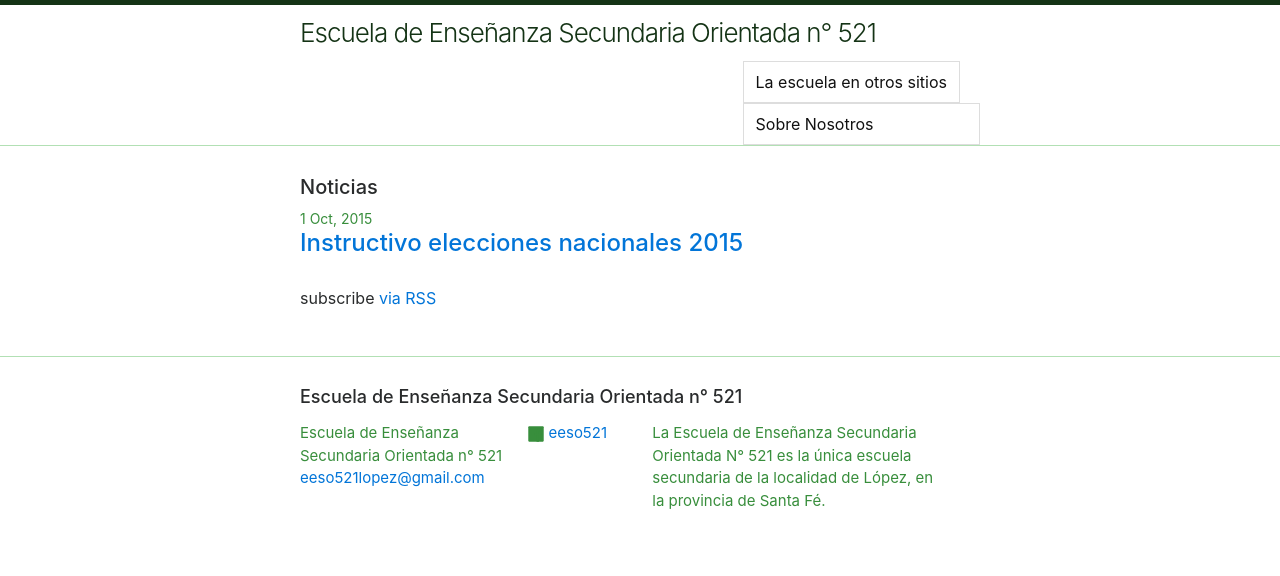
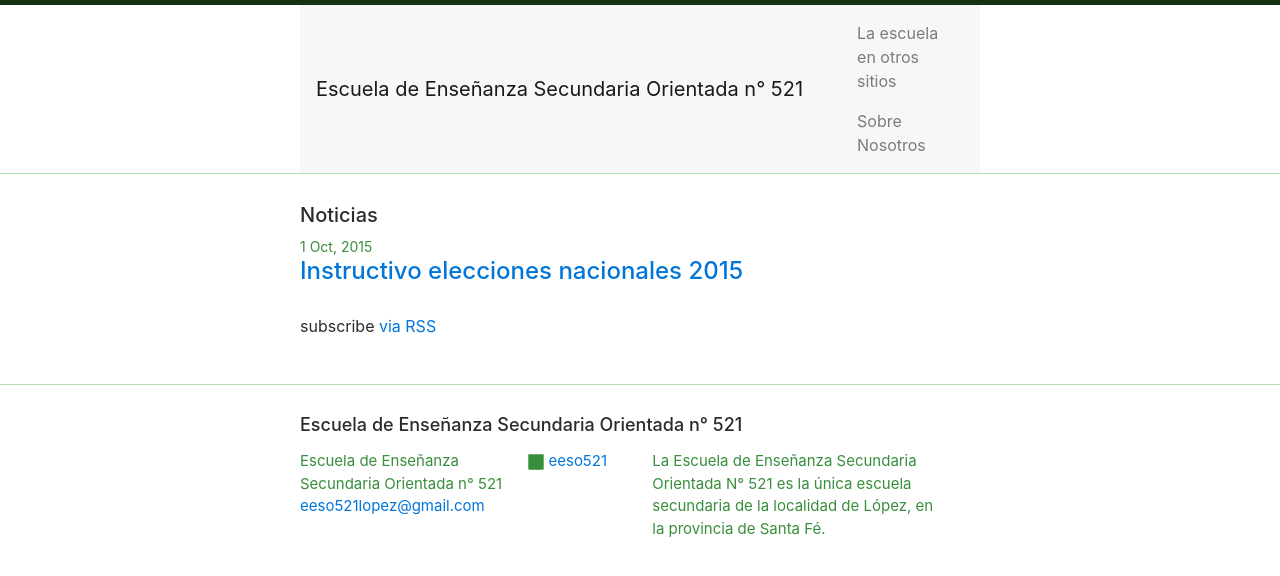
Before and after one commit to juanblas09/eeso521, a Jekyll site: the page built from index.html, in a window 1280 px wide. Shown: the top 576 px of the page. Built offline with Jekyll 4.4.1, drawn with Linux system fonts in a browser that asks for light colours; nearby versions of some CDN libraries.

Commit message:
Update header.html

```diff
--- a/_includes/header.html
+++ b/_includes/header.html
@@ -1,26 +1,24 @@
 <header class="site-header">
 
   <div class="wrapper">
+  <nav class="navbar navbar-toggleable-md navbar-light bg-faded">
+  <button class="navbar-toggler navbar-toggler-right" type="button" data-toggle="collapse" data-target="#navbarSupportedContent" aria-controls="navbarSupportedContent" aria-expanded="false" aria-label="Toggle navigation">
+    <span class="navbar-toggler-icon"></span>
+  </button>
+  <a class="navbar-brand" href="{{ site.baseurl }}/">{{ site.title }}</a>
 
-    <a class="site-title" href="{{ site.baseurl }}/">{{ site.title }}</a>
-
-    <nav class="site-nav">
-      <a href="#" class="menu-icon">
-        <svg viewBox="0 0 18 15">
-          <path fill="#424242" d="M18,1.484c0,0.82-0.665,1.484-1.484,1.484H1.484C0.665,2.969,0,2.304,0,1.484l0,0C0,0.665,0.665,0,1.484,0 h15.031C17.335,0,18,0.665,18,1.484L18,1.484z"/>
-          <path fill="#424242" d="M18,7.516C18,8.335,17.335,9,16.516,9H1.484C0.665,9,0,8.335,0,7.516l0,0c0-0.82,0.665-1.484,1.484-1.484 h15.031C17.335,6.031,18,6.696,18,7.516L18,7.516z"/>
-          <path fill="#424242" d="M18,13.516C18,14.335,17.335,15,16.516,15H1.484C0.665,15,0,14.335,0,13.516l0,0 c0-0.82,0.665-1.484,1.484-1.484h15.031C17.335,12.031,18,12.696,18,13.516L18,13.516z"/>
-        </svg>
-      </a>
-
-      <div class="trigger">
+  <div class="collapse navbar-collapse" id="navbarSupportedContent">
+    <ul class="navbar-nav mr-auto">
+      <li class="nav-item">
         {% for my_page in site.pages %}
           {% if my_page.title %}
-          <a class="page-link" href="{{ my_page.url | prepend: site.baseurl }}">{{ my_page.title }}</a>
+          <a class="nav-link" href="{{ my_page.url | prepend: site.baseurl }}">{{ my_page.title }}</a>
           {% endif %}
         {% endfor %}
-      </div>
-    </nav>
+      </li>
+    </ul>
+  </div>
+</nav>
 
   </div>
 
```
